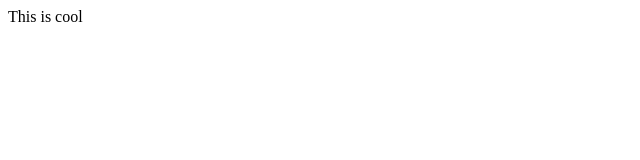
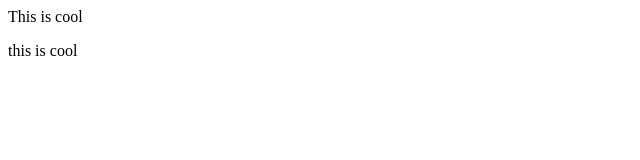
Before and after one commit to sovoguit/learning, a plain HTML site: page index.html in a window 1280 px wide. Shown: the full height of the page, 0-640 px from the left. Drawn offline with Linux system fonts and the light colour scheme.

Commit message:
Update index.html

```diff
--- a/index.html
+++ b/index.html
@@ -1,3 +1,8 @@
 
 
-<body><head>This is cool</head></body>
+<head>This is cool</head>
+<body>
+  <p>this is cool</p>
+  <b>
+
+</body>
```
